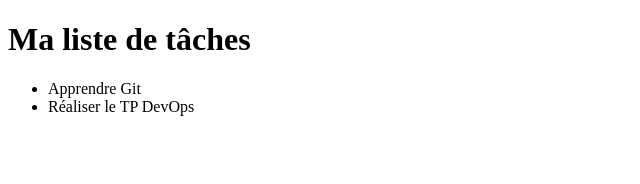
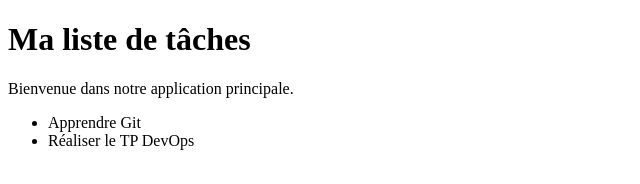
Before and after one commit to Ineskaci/TP-devops, a plain HTML site: page index.html in a window 1280 px wide. Shown: the whole page, without its empty margins (0-640 px from the left). Drawn offline with Linux system fonts and the light colour scheme.

Commit message:
Modification de la page principale

```diff
--- a/index.html
+++ b/index.html
@@ -3,9 +3,11 @@
 <head>
     <meta charset="UTF-8">
     <title>Gestion des tâches</title>
+
 </head>
 <body>
     <h1>Ma liste de tâches</h1>
+    <p>Bienvenue dans notre application principale.</p>
 
     <ul>
         <li>Apprendre Git</li>
```
